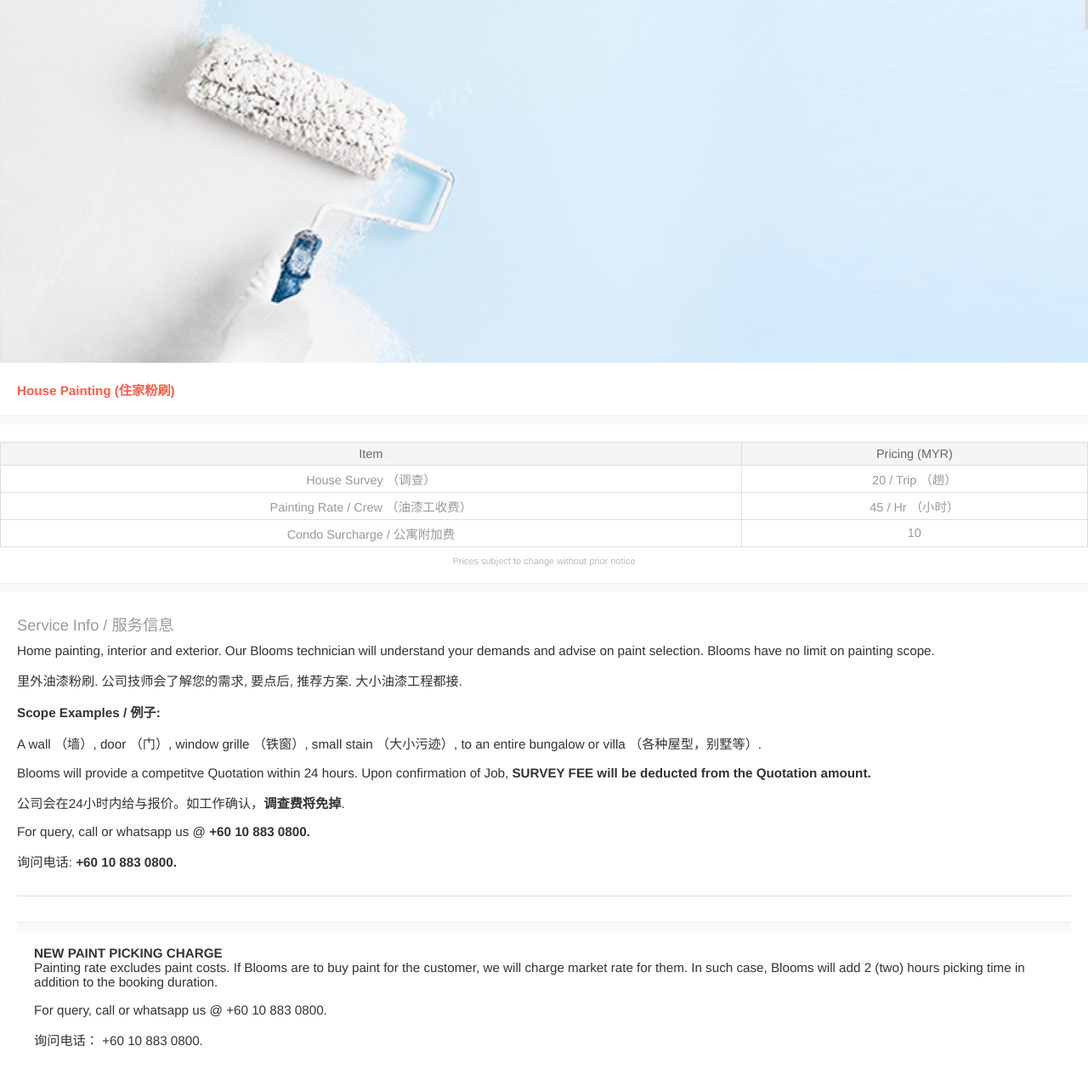
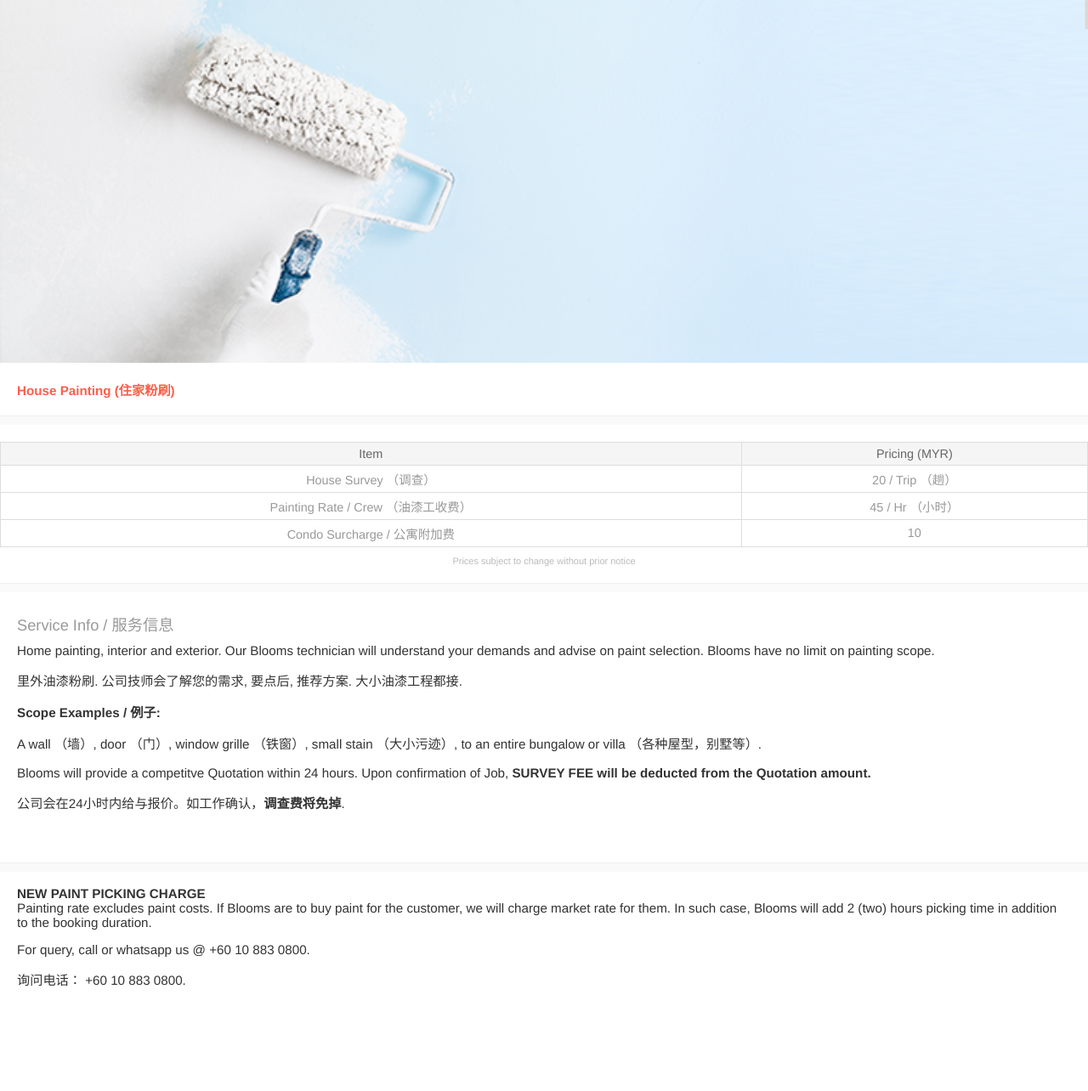
Before and after one commit to blooms-singapore/pages, a Jekyll site: the page built from en/services/myr/painting.html, in a window 1280 px wide. Shown: the whole page at 85% size. Built offline with Jekyll 4.4.1, drawn with Linux system fonts in a browser that asks for light colours; after the commit the page ends 1213 px from its top, so only the background shows below that.

Commit message:
Update painting.html

```diff
--- a/en/services/myr/painting.html
+++ b/en/services/myr/painting.html
@@ -49,13 +49,8 @@
       Blooms will provide a competitve Quotation within 24 hours. Upon confirmation of Job, <strong>SURVEY FEE will be deducted from the Quotation amount.</strong>
   <p>
     公司会在24小时内给与报价。如工作确认，<strong>调查费将免掉</strong>.
-    <p>
-      <p>
-      For query, call or whatsapp us @ <strong>+60 10 883 0800.</strong>
-      <p>
-        <p>
-         询问电话: <strong>+60 10 883 0800.</strong>
-  </div>
+    </div>
+</div>
 
 <div class="divider"></div>
 <div class="gap">
```
